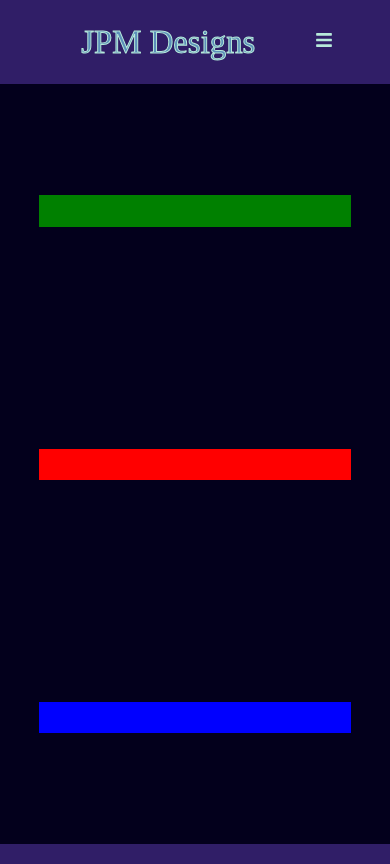
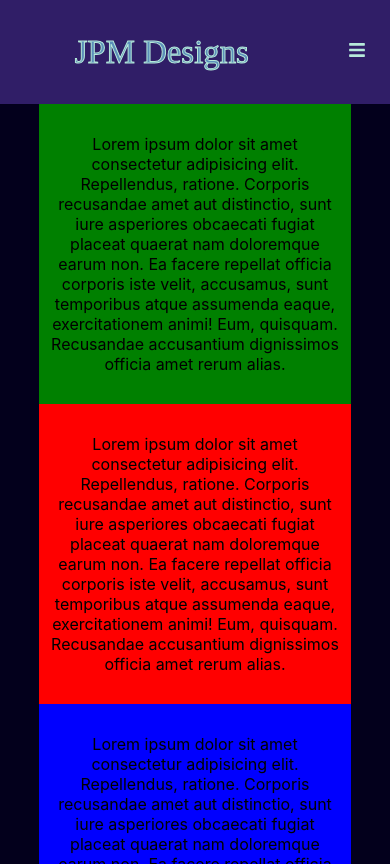
Before and after one commit to JPMurdie/jpmurdie.com, a React (Create React App) app: page / in a window 390 px wide. Built offline with nearby package versions, Linux system fonts and the light colour scheme.

Commit message:
set min-heights for page layout Three_T4_8B12 and also the NavHeader component. This should fix lanscape scrolling on mobile displays.

```diff
--- a/src/components/GlobalStyle.js
+++ b/src/components/GlobalStyle.js
@@ -36,7 +36,7 @@ body {
     padding: 0;
     margin: 0;
     background: var(--background);
-    overflow-y: inherit;
+    overflow-y: hidden;
     font-family: 'Inter', sans-serif;
     ${fontSize(1.6, 0.5, 2.4)}
 }
--- a/src/components/NavStyles.js
+++ b/src/components/NavStyles.js
@@ -5,9 +5,9 @@ import { flexy, fontSize } from "./GlobalStyle";
 export const NavHeader = styled.div`
   //BASED STYLINGS
   ${flexy({ jc: "space-between" })}
-  ${fontSize(1.6, 1, 2.4)}
-  height: 10vh;
-  padding: 0 10%;
+  ${fontSize(1.6, 1, 2)}
+  min-height: 10vh;
+  padding: 1rem 10%;
   background-color: var(--feature-background);
   color: var(--textColor);
   //LOGO
@@ -53,12 +53,14 @@ export const NavHeader = styled.div`
 
   //media Queries
   @media only screen and (max-width: 1023px) {
+    height: auto;
+    padding: 1rem 0rem;
     //LOGO LESS THAN 1023PX
     #logo {
       ${fontSize(2, 2.5, 4)}
       width: 100%;
     }
-    //LOGO LESS THAN 1023PX
+    //NAV LESS THAN 1023PX
     nav {
       position: fixed;
       flex-direction: column;
@@ -69,6 +71,8 @@ export const NavHeader = styled.div`
       left: 0;
       height: 100%;
       width: 100%;
+      display: hidden;
+      opacity: 0;
       background-color: var(--feature-background);
       background-color: var(--feature-background);
       transform: translateY(100%);
@@ -92,6 +96,8 @@ export const NavHeader = styled.div`
     .responsive_nav {
       transform: none;
       transition: 1s;
+      display: flex;
+      opacity: 1;
     }
   }
 `;
--- a/src/components/PageStyles.js
+++ b/src/components/PageStyles.js
@@ -3,24 +3,41 @@ import { flexy, fontSize } from "./GlobalStyle";
 
 export const PageContainer = styled.div`
   //STANDARD PAGE CONTAINER
-  display: flex;
-  flex-wrap: wrap;
+  ${flexy("center")}
   height: 90vh;
-  padding: 0 10%;
+  //PAGE CONTAINER MEDIA QUERIES
+  @media only screen and (max-width: 1023px) {
+    min-height: 90vh;
+    overflow: scroll;
+    overflow-y: scroll;
+  }
+  @media only screen and (max-height: 900px) {
+    min-height: 90vh;
+    overflow: scroll;
+    overflow-y: scroll;
+  }
 `;
+
 //3 BOX LAYOUTS
 export const Three_T4_8B12 = styled.div`
   //ABOUT PAGE LAYOUT
-  height: 100%;
+  min-height: 90vh;
+  height: 90vh;
   width: 100%;
+  padding: 0 10%;
   box-sizing: border-box;
   ${flexy("center")};
   flex-direction: row;
   flex-wrap: wrap;
   //BOXES
-.box1, .box2, .box3 {
+  .box1,
+  .box2,
+  .box3 {
+    position: relative;
     box-sizing: inherit;
-    padding: 5%;
+    overflow: hidden;
+    min-height: 300px;
+    max-height: 50%;
   }
   //BOX1
   .box1 {
@@ -43,26 +60,27 @@ export const Three_T4_8B12 = styled.div`
   //ABOUTPAGE LAYOUT MEDIA QUERIES
   @media only screen and (max-width: 1023px) {
     overflow-y: scroll;
+    //BOXES
     //BOX1
     .box1 {
+      ${flexy("center")};
       background: green;
       width: 100%;
       height: auto;
     }
     //BOX2
     .box2 {
+      ${flexy("center")};
       background: red;
       width: 100%;
       height: auto;
     }
     //BOX3
     .box3 {
+      ${flexy("center")};
       background: blue;
       width: 100%;
       height: auto;
     }
-
-  }
-
   }
 `;
--- a/src/pages/About.js
+++ b/src/pages/About.js
@@ -1,6 +1,7 @@
 import React from "react";
 import styled from "styled-components";
 import { PageContainer, Three_T4_8B12 } from "../components/PageStyles";
+import { flexy, fontSize } from "../components/GlobalStyle";
 //Images
 import lensaImage from "../img/about-img.jpg";
 
@@ -8,12 +9,60 @@ const About = () => {
   return (
     <PageContainer>
       <Three_T4_8B12>
-        <div className="box1"></div>
-        <div className="box2"></div>
-        <div className="box3"></div>
+        <div className="box1">
+          <ContentContainer>
+            <p>
+              Lorem ipsum dolor sit amet consectetur adipisicing elit.
+              Repellendus, ratione. Corporis recusandae amet aut distinctio,
+              sunt iure asperiores obcaecati fugiat placeat quaerat nam
+              doloremque earum non. Ea facere repellat officia corporis iste
+              velit, accusamus, sunt temporibus atque assumenda eaque,
+              exercitationem animi! Eum, quisquam. Recusandae accusantium
+              dignissimos officia amet rerum alias.
+            </p>
+          </ContentContainer>
+        </div>
+        <div className="box2">
+          <ContentContainer>
+            <p>
+              Lorem ipsum dolor sit amet consectetur adipisicing elit.
+              Repellendus, ratione. Corporis recusandae amet aut distinctio,
+              sunt iure asperiores obcaecati fugiat placeat quaerat nam
+              doloremque earum non. Ea facere repellat officia corporis iste
+              velit, accusamus, sunt temporibus atque assumenda eaque,
+              exercitationem animi! Eum, quisquam. Recusandae accusantium
+              dignissimos officia amet rerum alias.
+            </p>
+          </ContentContainer>
+        </div>
+        <div className="box3">
+          <ContentContainer>
+            <p>
+              Lorem ipsum dolor sit amet consectetur adipisicing elit.
+              Repellendus, ratione. Corporis recusandae amet aut distinctio,
+              sunt iure asperiores obcaecati fugiat placeat quaerat nam
+              doloremque earum non. Ea facere repellat officia corporis iste
+              velit, accusamus, sunt temporibus atque assumenda eaque,
+              exercitationem animi! Eum, quisquam. Recusandae accusantium
+              dignissimos officia amet rerum alias.
+            </p>
+          </ContentContainer>
+        </div>
       </Three_T4_8B12>
     </PageContainer>
   );
 };
 
+const ContentContainer = styled.div`
+  ${flexy("center")};
+  box-sizing: border-box;
+  height: 100%;
+  padding: 1rem;
+  p {
+    height: 100%;
+    overflow: hidden;
+    flex-shrink: 1;
+  }
+`;
+
 export default About;
```
Lines whose indentation alone changed are shown as unchanged.
